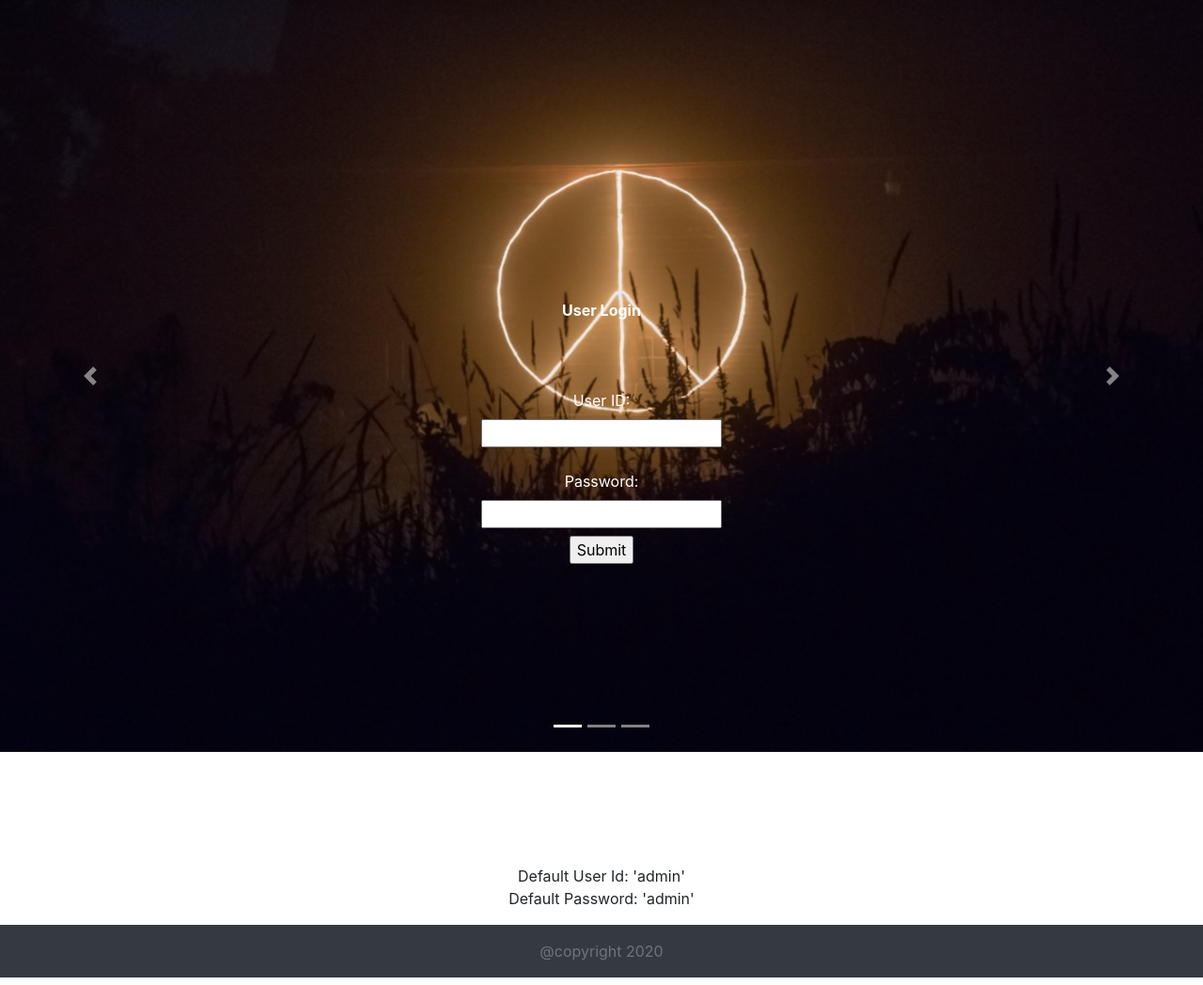
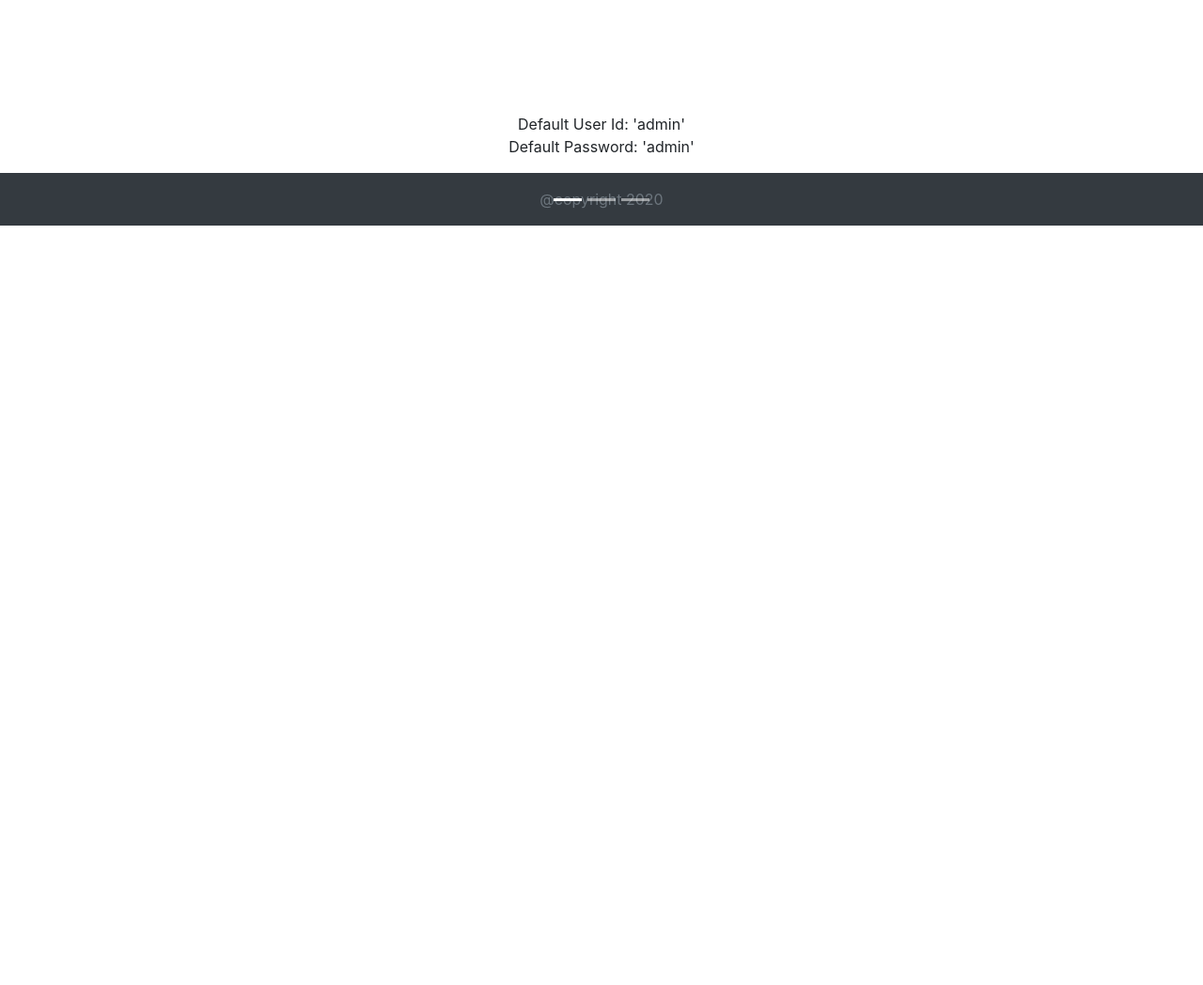
Before and after one commit to ravchaurashiya1307/DjangoTestUser, a Django app: page / in a window 1280 px wide. Shown: the part 56-1104 px from the top of the page at 94% size. After the commit the page ends 296 px from the top, so only its background shows below. Run offline with Django 3.2, Linux system fonts and the light colour scheme; parts of the project's set-up code (start-up, migrations or seed data) failed here and were passed over; some libraries are stand-ins or nearby versions.

Commit message:
Update login.html

```diff
--- a/Templates/login.html
+++ b/Templates/login.html
@@ -41,15 +41,6 @@
   <div class="carousel-inner">
 
     <div class="carousel-item active">
-
-      <img class="d-block h-100 w-100 " src="{% static '/images/newbg1.jpg'  %}" alt="">
-    </div>
-    <div class="carousel-item">
-      <img class="d-block h-100 w-100" src="{% static '/images/newbg2.jpg' %}" alt="Second slide">
-    </div>
-    <div class="carousel-item">
-      <img class="d-block w-100 h-100" src="{% static '/images/newbg3.jpg' %}" alt="Third slide">
-    </div>
 
   </div>
     <div class="carousel-caption d-none d-md-block">
```
